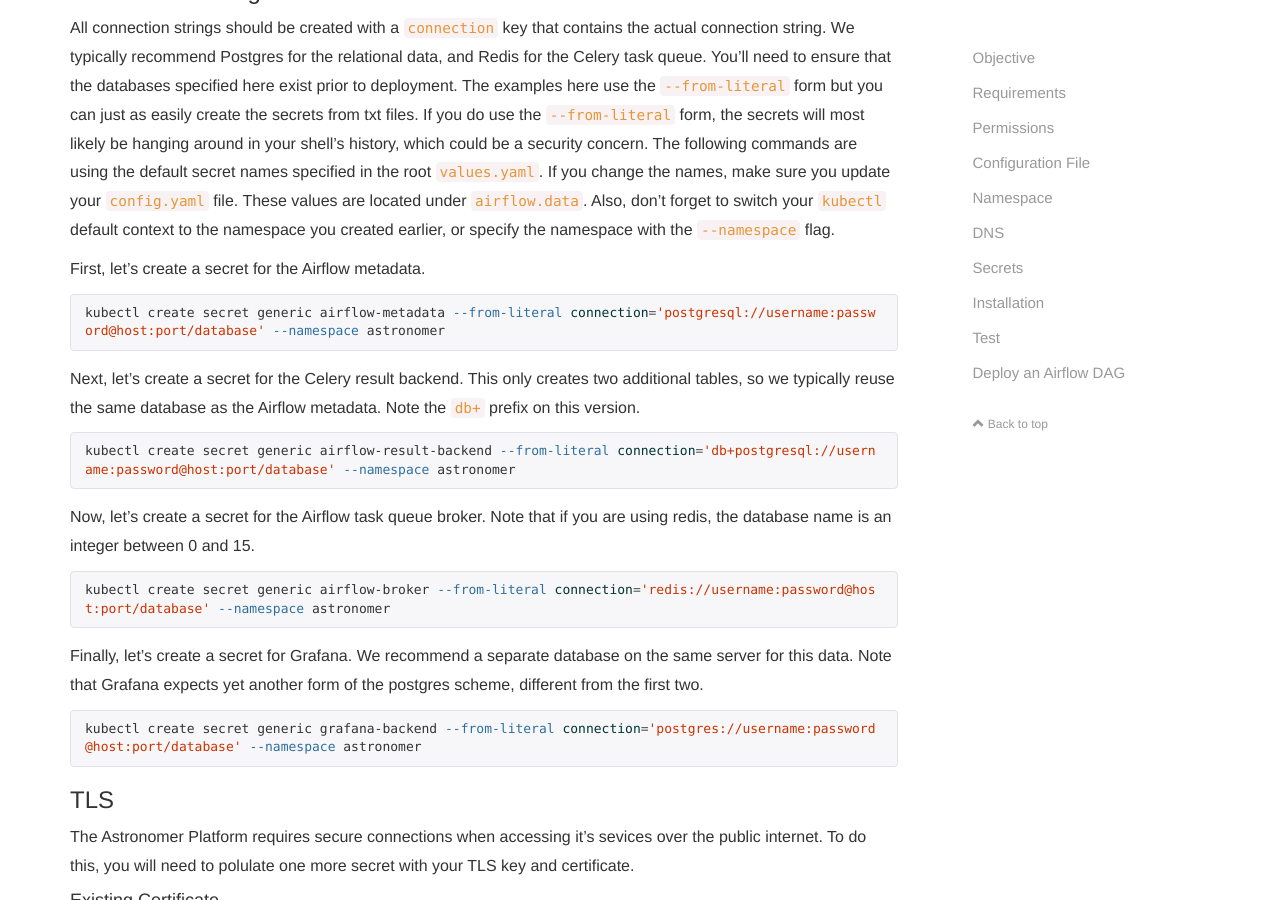
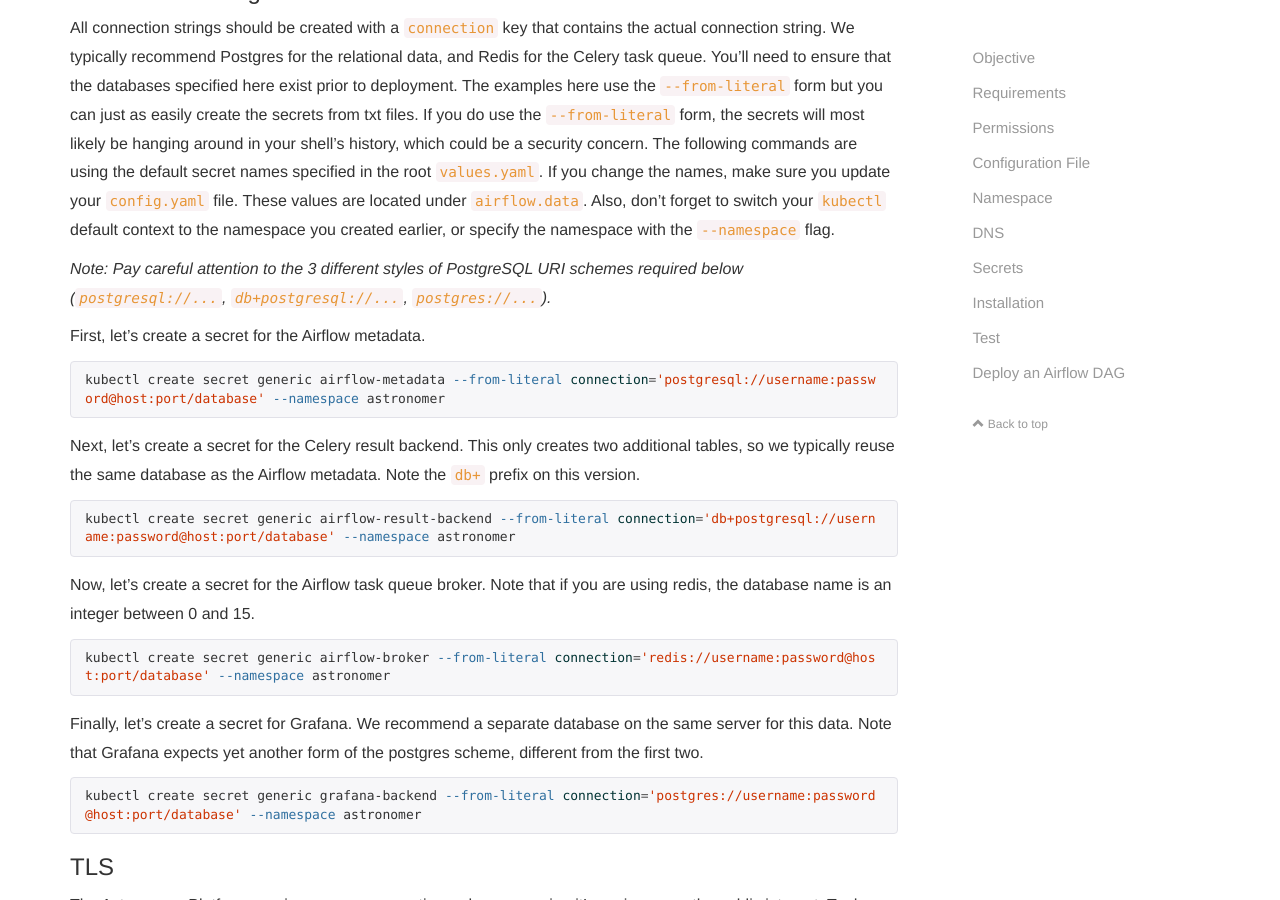
Before and after one commit to skynet/astronomer-ee, a Jekyll site: the page built from docs/pages/guides/google-cloud.md, in a window 1280 px wide and 900 px high, scrolled down 2608 px. Built offline with Jekyll 4.4.1, drawn with Linux system fonts in a browser that asks for light colours; nearby versions of some CDN libraries; comment, search, counter and statistics services are not loaded.

Commit message:
Add note on PostgreSQL URI schemes

```diff
--- a/docs/pages/guides/google-cloud.md
+++ b/docs/pages/guides/google-cloud.md
@@ -72,6 +72,8 @@ The Astronomer Platform requires several secrets to be in place before installat
 ### Connection Strings
 
 All connection strings should be created with a `connection` key that contains the actual connection string. We typically recommend Postgres for the relational data, and Redis for the Celery task queue. You'll need to ensure that the databases specified here exist prior to deployment. The examples here use the `--from-literal` form but you can just as easily create the secrets from txt files. If you do use the `--from-literal` form, the secrets will most likely be hanging around in your shell's history, which could be a security concern. The following commands are using the default secret names specified in the root `values.yaml`. If you change the names, make sure you update your `config.yaml` file. These values are located under `airflow.data`. Also, don't forget to switch your `kubectl` default context to the namespace you created earlier, or specify the namespace with the `--namespace` flag.
+
+*Note: Pay careful attention to the 3 different styles of PostgreSQL URI schemes required below (`postgresql://...`, `db+postgresql://...`, `postgres://...`).*
 
 First, let's create a secret for the Airflow metadata.
 
```
